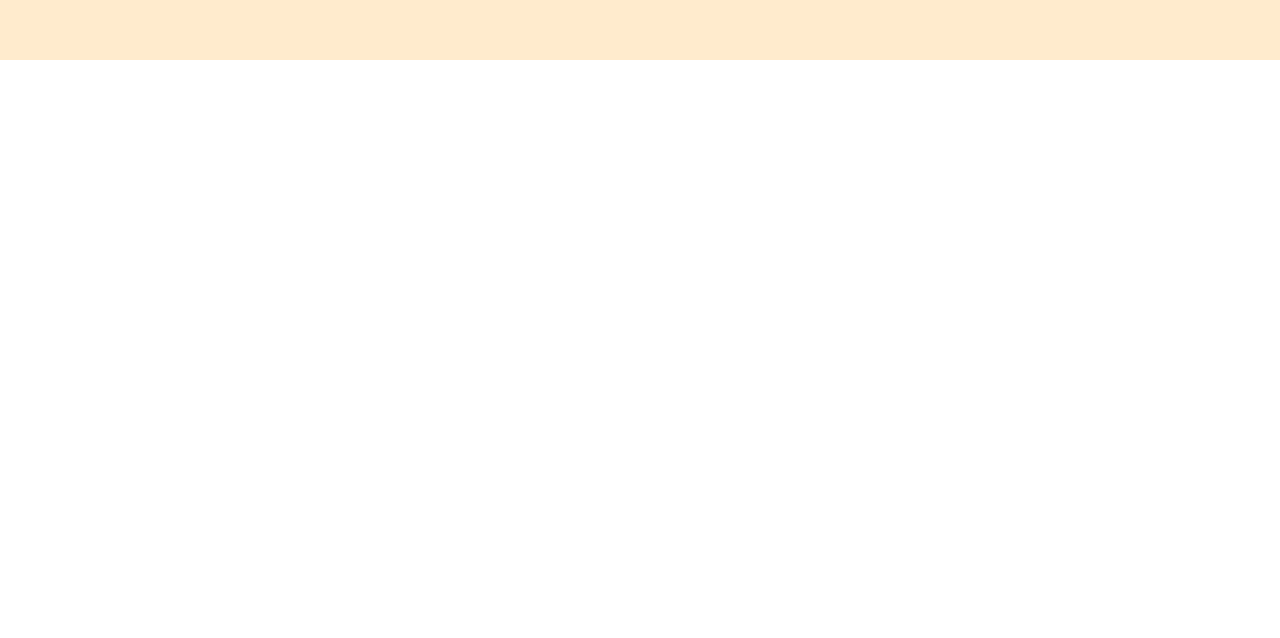
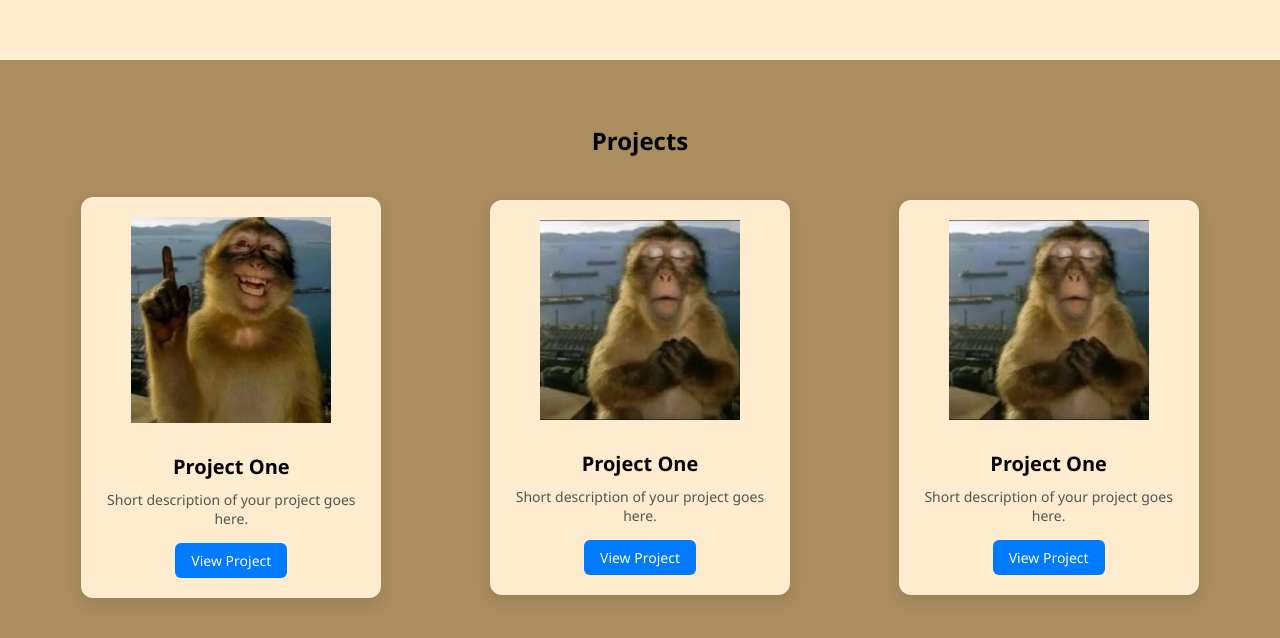
Before and after one commit to jaswanth-sai-bounteous/portfolio, a plain HTML site: page index.html in a window 1280 px wide. Shown: the part 810-1448 px from the top of the page. Before the commit the page ends 998 px from the top, so only its background shows below. Drawn offline with Linux system fonts and the light colour scheme.

Commit message:
Your commit message

```diff
--- a/index.html
+++ b/index.html
@@ -37,10 +37,19 @@
 
   <!-- Projects Section -->
   <section class="projects">
+    <div class="projects__title"><h1>Projects</h1></div>
     <div class="projects__container">
-      <div class="projects__box projects__box--1"></div>
-      <div class="projects__box projects__box--2"></div>
-      <div class="projects__box projects__box--3"></div>
+      <div class="projects__box projects__box--1">
+        <img src="assets/idea.webp" alt=""> <h3>Project One</h3>
+        <p>Short description of your project goes here.</p>
+        <a href="#">View Project</a></div>
+      <div class="projects__box projects__box--2"><img src="assets/sighing.jpg" alt=""> <h3>Project One</h3>
+        <p>Short description of your project goes here.</p>
+        <a href="#">View Project</a></div>
+      <div class="projects__box projects__box--3"><img src="assets/sighing.jpg" alt=""> <h3>Project One</h3>
+        <p>Short description of your project goes here.</p>
+        <a href="#">View Project</a></div></div>
+        </div>
     </div>
   </section>
 
--- a/styles.css
+++ b/styles.css
@@ -20,6 +20,7 @@
 
 /* ---------------- Header Section ---------------- */
 header {
+
     height: 70px;
     background-color: var(--color-header-bg);
     display: flex;
@@ -28,15 +29,18 @@ header {
     justify-content: space-between;
     flex-wrap: wrap;
     padding: 0 20px;
+    position:sticky;
+    top:0;
+    z-index: 10;
 }
 
-header ul {
+/* header ul {
     display: flex;
     gap: 2rem;
     list-style: none;
     margin: 0;
     padding: 0;
-}
+} */
 
 header a {
     text-decoration: none;
@@ -67,15 +71,6 @@ header img {
         height: 100%;
         cursor: pointer;
     }
-
-    .icon:hover {
-        background-color: var(--color-header-hover);
-    }
-
-    .icon:active {
-        background-color: var(--color-header-active);
-    }
-
     .icon img {
         width: 30px;
         height: auto;
@@ -137,8 +132,71 @@ header img {
 
 /* ---------------- Projects Section ---------------- */
 .projects {
-    max-height: 100vh;
+
+
     padding: 4rem 2rem;
+    background-color: rgb(171, 141, 95)
+
+}
+.projects__title{
+    text-align: center;
+    margin-bottom: 40px;
+}
+
+.projects__container{
+
+    display: flex;
+    flex-wrap: nowrap;
+    flex-direction: row;
+     gap:10px;
+    justify-content: space-around;
+   align-items: center;
+
+}
+.projects__box {
+    width:300px;
+  background: blanchedalmond;
+  border-radius: 12px;
+  padding: 20px;
+  text-align: center;
+  box-shadow: 0 6px 15px rgba(0, 0, 0, 0.1);
+ transition: transform 0.3s ease, box-shadow 0.3s ease;
+}
+
+.projects__box:hover {
+ transform: translateY(-10px) scale(1.05);
+  box-shadow: 0 12px 25px rgba(0, 0, 0, 0.15);
+}
+
+.projects__box img {
+  width: 200px;
+  margin-bottom: 15px;
+}
+
+.projects__box h3 {
+  margin: 10px 0;
+  font-size: 20px;
+}
+
+.projects__box p {
+  font-size: 14px;
+  color: #555;
+  margin-bottom: 15px;
+}
+
+.projects__box a {
+  display: inline-block;
+  text-decoration: none;
+  background: #007bff;
+  color: #fff;
+  padding: 8px 16px;
+  border-radius: 6px;
+  font-size: 14px;
+  transition: background 0.2s ease;
+}
+
+.projects__box a:hover {
+  background: #0056b3;
 }
 
 /* ---------------- Responsive Styles ---------------- */
```
Also changed, not shown: assets/great.webp (added), assets/idea.webp (added), assets/sighing.jpg (added).
